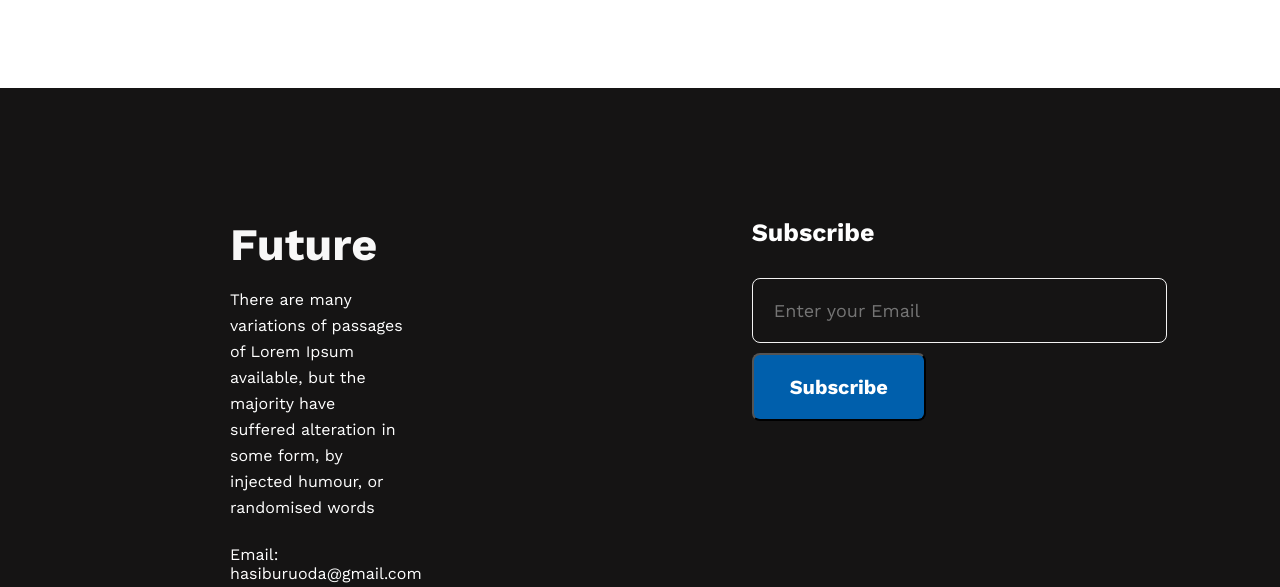
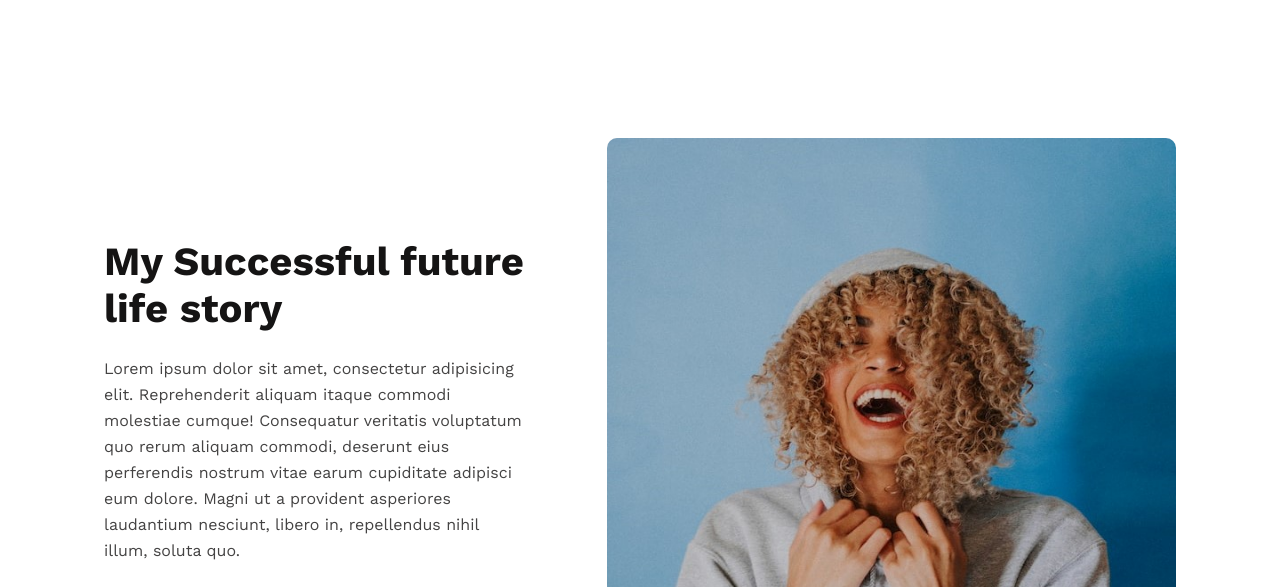
Before and after one commit to hasiburrahman00/new-year-new-me, a plain HTML site: page index.html in a window 1280 px wide. Shown: the part 2593-3180 px from the top of the page. Drawn offline with nearby package versions, Linux system fonts and the light colour scheme; files whose address does not match are found by name.

Commit message:
finally all section done - allhumdulilah

```diff
--- a/css/style.css
+++ b/css/style.css
@@ -233,7 +233,7 @@
     outline: 0;
 
 }
-.subscribe-btn {
+.subscribe-btn, .see-more {
     padding: 20px 36px;
     font-weight: 600;
     font-size: 20px;
@@ -244,3 +244,40 @@
     margin-top: 10px;
     cursor: pointer;
 }
+
+/* ========= my next future ========= */
+.my-next-future {
+    max-width: 1072px;
+    margin: 0 auto;
+    display: flex;
+    gap: 82px;
+    justify-content: center;
+    justify-content: space-around;
+    padding: 50px 0;
+    padding-bottom: 100px;
+}
+.my-next-future .title {
+    font-weight: 700;
+    font-size: 40px;
+    line-height: 47px;
+    color: #151414;
+    margin-bottom: 24px;
+    margin-top: 100px;
+}
+.my-next-future .description {
+    font-weight: 400;
+    font-size: 16px;
+    line-height: 26px;
+    color: #444343;
+    margin-bottom: 16px;
+}
+
+.my-next-future .success-img  img{
+    height: 600px;
+    width: 569px;
+    border-radius: 10px;
+
+}
+.see-more {
+    border: 0;
+}
--- a/index.html
+++ b/index.html
@@ -79,6 +79,17 @@
                 <button class="call-now-btn">Call Now</button>
             </div>
         </section>
+        <section class="my-next-future">
+            <div class="content">
+                <h2 class="title">My Successful future life story</h2>
+                <p class="description">Lorem ipsum dolor sit amet, consectetur adipisicing elit. Reprehenderit aliquam itaque commodi molestiae cumque! Consequatur veritatis voluptatum quo rerum aliquam commodi, deserunt eius perferendis nostrum vitae earum cupiditate adipisci eum dolore. Magni ut a provident asperiores laudantium nesciunt, libero in, repellendus nihil illum, soluta quo.</p>
+                <button class="see-more">See more </button>
+
+            </div>
+            <div class="success-img">
+                <img src="images/happy_face.jpg" alt="">
+            </div>
+        </section>
     </main>
     <footer class="footer">
         <div class="footer-content">
```
Also changed, not shown: images/happy_face.jpg (added).
